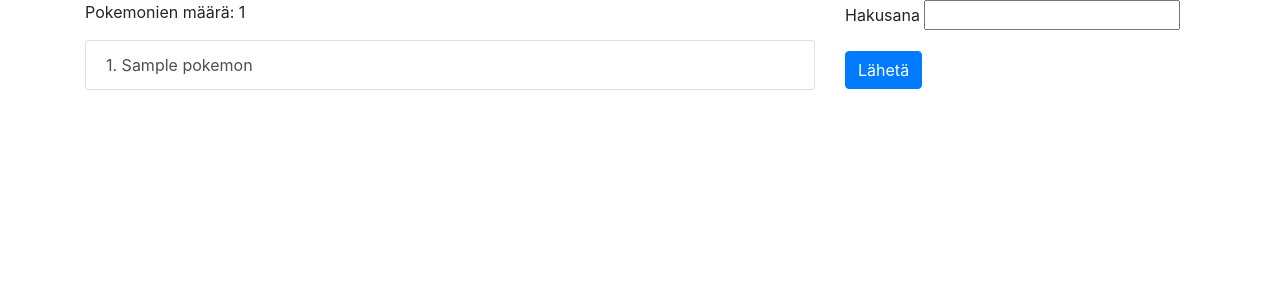
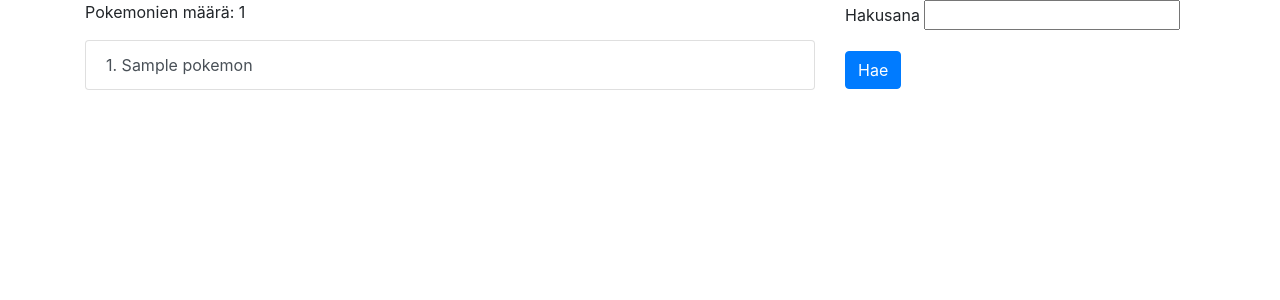
Before and after one commit to brontto/Monnikanta, a Flask app: template templates/pokemons.html in a window 1280 px wide. Shown: the part 56-356 px from the top of the page. Run offline with Flask 2, Linux system fonts and the light colour scheme; the template is opened without the code that fills it: most values are stand-ins (such as "Sample title", 1, 10 or a date in 2020); some libraries are stand-ins or nearby versions.

Commit message:
kirjotusvirheitä

```diff
--- a/templates/pokemons.html
+++ b/templates/pokemons.html
@@ -45,7 +45,7 @@
                     <input type="text" name="query">
                 </div>
                 <div>
-                    <input type="submit" class="btn btn-primary" value="Lähetä">
+                    <input type="submit" class="btn btn-primary" value="Hae">
                 </div>
             </form>
         </div>
```
